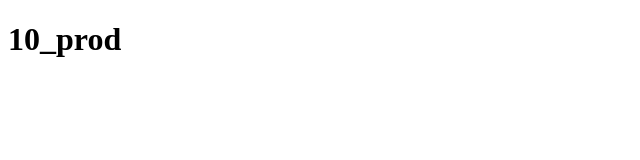
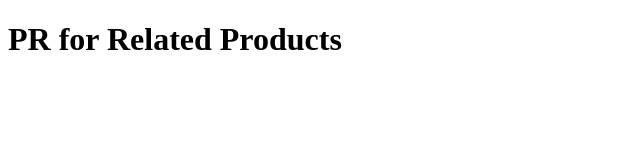
Before and after one commit to SUBIRAJRS/product-recommedation, a plain HTML site: page relatedProducts.html in a window 1280 px wide. Shown: the whole page, without its empty margins (0-640 px from the left). Drawn offline with Linux system fonts and the light colour scheme.

Commit message:
Update relatedProducts.html

```diff
--- a/relatedProducts.html
+++ b/relatedProducts.html
@@ -8,7 +8,7 @@
     </script>
  <script src="https://assets.adobedtm.com/35066b6d6803/d5e47bec7201/launch-dc295ed1ea1f-development.min.js" async></script></head>
 <body>
-<h1>10_prod</h1>
+<h1>PR for Related Products</h1>
 
  <h2></h2>
 
```
